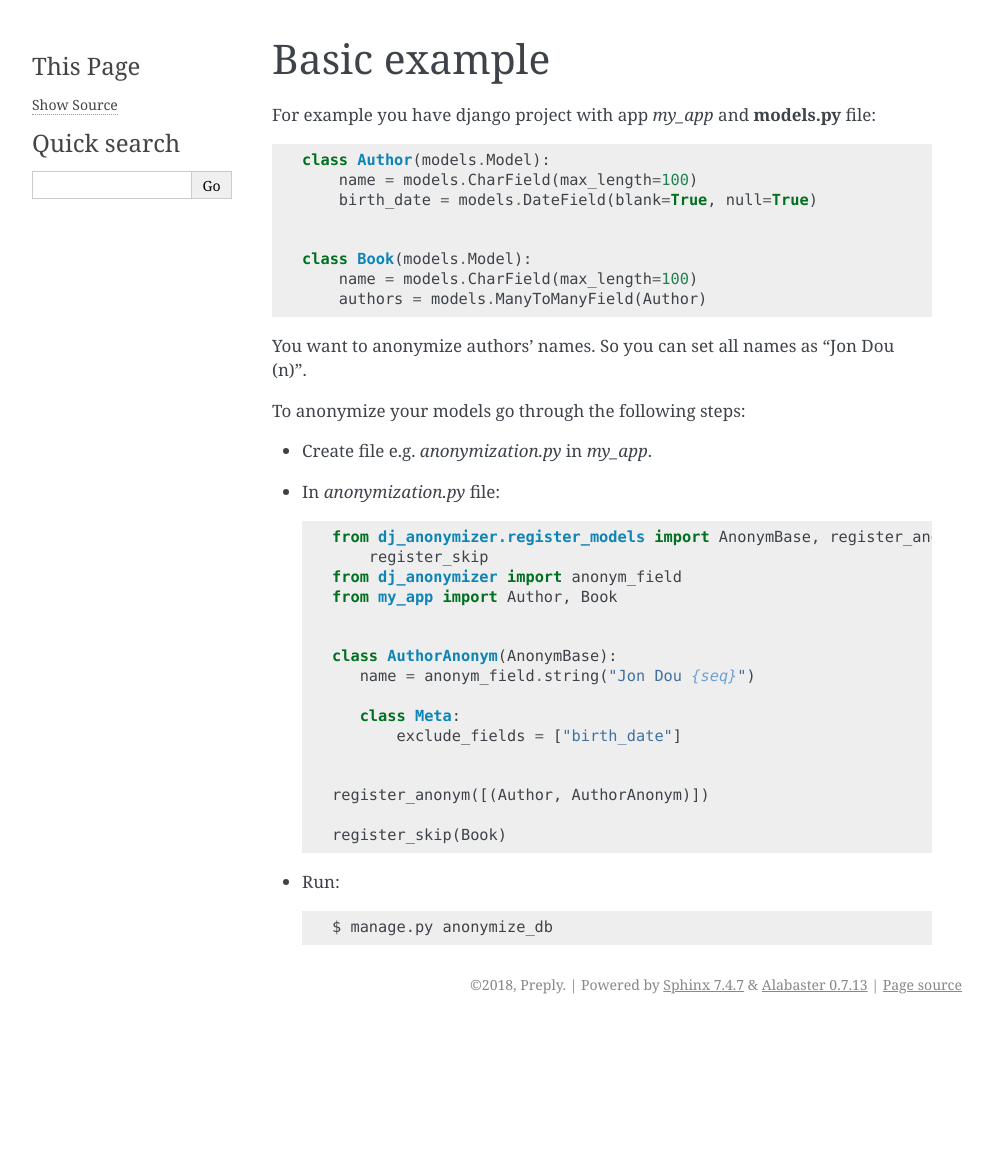
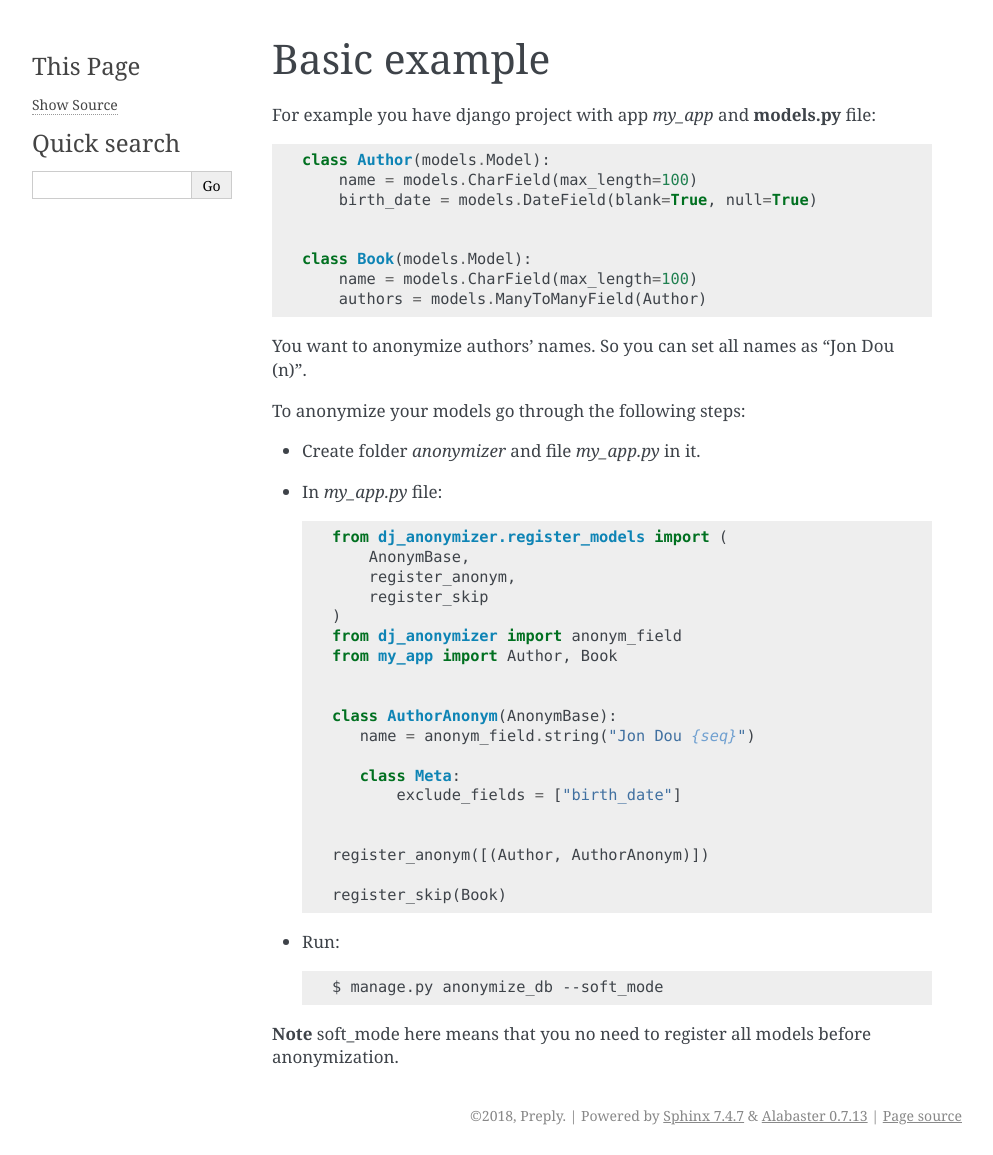
Before and after one commit to preply/dj_anonymizer, a Sphinx documentation site: the page built from docs/basic_example.rst, in a window 1280 px wide. Shown: the whole page, without its empty margins (148-1141 px from the left). Built offline with Sphinx 7.4.7, drawn with Linux system fonts in a browser that asks for light colours; before the commit the page ends 1024 px from its top, so only the background shows below that.

Commit message:
add working example

```diff
--- a/docs/basic_example.rst
+++ b/docs/basic_example.rst
@@ -17,11 +17,14 @@ So you can set all names as "Jon Dou (n)".
 
 To anonymize your models go through the following steps:
 
-* Create file e.g. `anonymization.py` in `my_app`.
-* In `anonymization.py` file::
+* Create folder `anonymizer` and file `my_app.py` in it.
+* In `my_app.py` file::
 
-    from dj_anonymizer.register_models import AnonymBase, register_anonym, \
+    from dj_anonymizer.register_models import (
+        AnonymBase,
+        register_anonym,
         register_skip
+    )
     from dj_anonymizer import anonym_field
     from my_app import Author, Book
 
@@ -39,4 +42,6 @@ To anonymize your models go through the following steps:
 
 * Run::
 
-    $ manage.py anonymize_db
+    $ manage.py anonymize_db --soft_mode
+
+**Note** soft_mode here means that you no need to register all models before anonymization.
```
Also changed, not shown: docs/usage.rst (+5 -2 lines), 2 other files.
